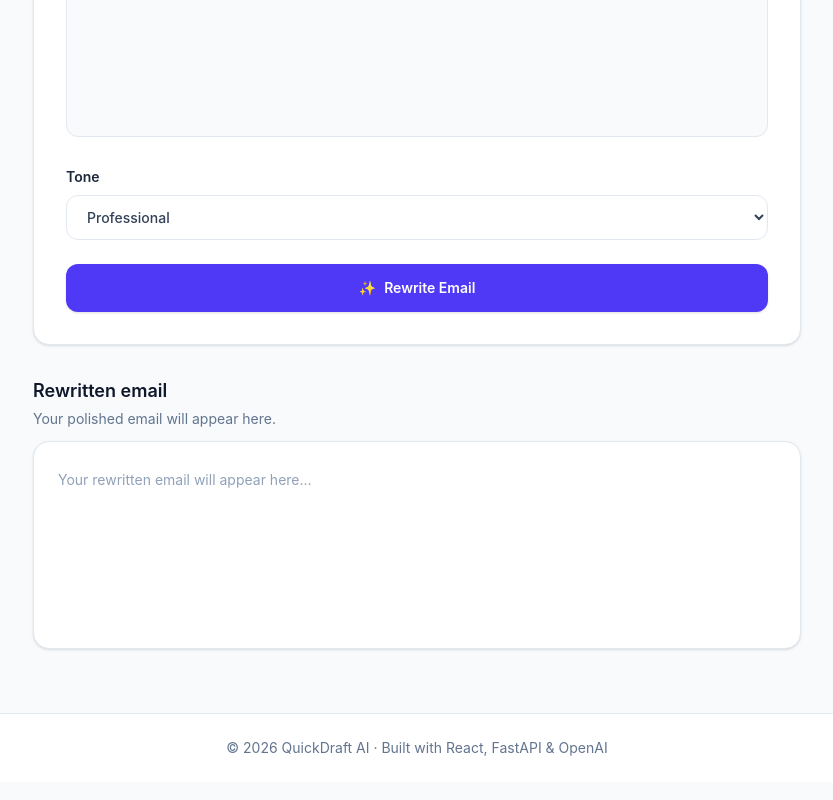
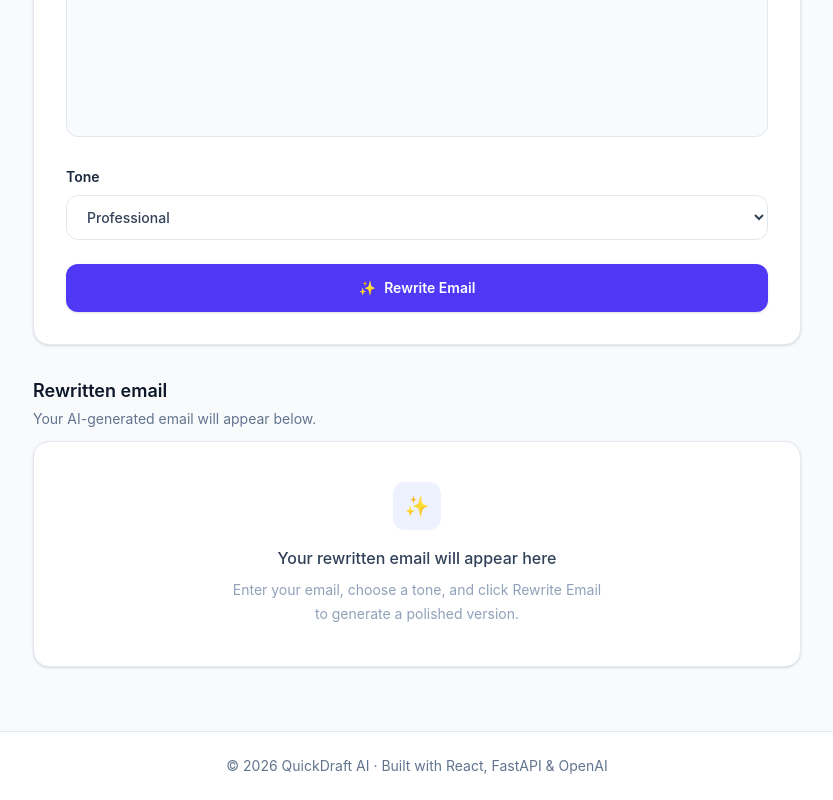
Before and after one commit to jass587/quickdraft-ai, a React app in the folder frontend/: page / in a window 1280 px wide. Shown: the part 579-1379 px from the top of the page, without its empty margins (223-1056 px from the left). Built offline with nearby package versions, Linux system fonts and the light colour scheme; the HTML template or start-up script is replaced by a standard one.

Commit message:
feat(frontend): improve rewritten email empty state

```diff
--- a/frontend/src/components/email/OutputBox.jsx
+++ b/frontend/src/components/email/OutputBox.jsx
@@ -1,7 +1,7 @@
 import CopyButton from './CopyButton';
 
 function OutputBox({ result = '' }) {
-  const hasResult = Boolean(result);
+  const hasResult = Boolean(result.trim());
 
   return (
     <section>
@@ -12,22 +12,33 @@ function OutputBox({ result = '' }) {
           </h2>
 
           <p className="mt-1 text-sm text-slate-500">
-            Your polished email will appear here.
+            Your AI-generated email will appear below.
           </p>
         </div>
 
         {hasResult && <CopyButton text={result} />}
       </div>
 
-      <div className="min-h-52 rounded-2xl border border-slate-200 bg-white p-6 shadow-sm">
+      <div className="min-h-56 rounded-2xl border border-slate-200 bg-white p-6 shadow-sm">
         {hasResult ? (
           <p className="whitespace-pre-wrap text-sm leading-7 text-slate-700">
             {result}
           </p>
         ) : (
-          <p className="text-sm leading-7 text-slate-400">
-            Your rewritten email will appear here...
-          </p>
+          <div className="flex min-h-44 flex-col items-center justify-center text-center">
+            <div className="mb-4 flex h-12 w-12 items-center justify-center rounded-xl bg-indigo-50 text-xl">
+              ✨
+            </div>
+
+            <p className="font-medium text-slate-700">
+              Your rewritten email will appear here
+            </p>
+
+            <p className="mt-2 max-w-sm text-sm leading-6 text-slate-400">
+              Enter your email, choose a tone, and click Rewrite Email to
+              generate a polished version.
+            </p>
+          </div>
         )}
       </div>
     </section>
```
